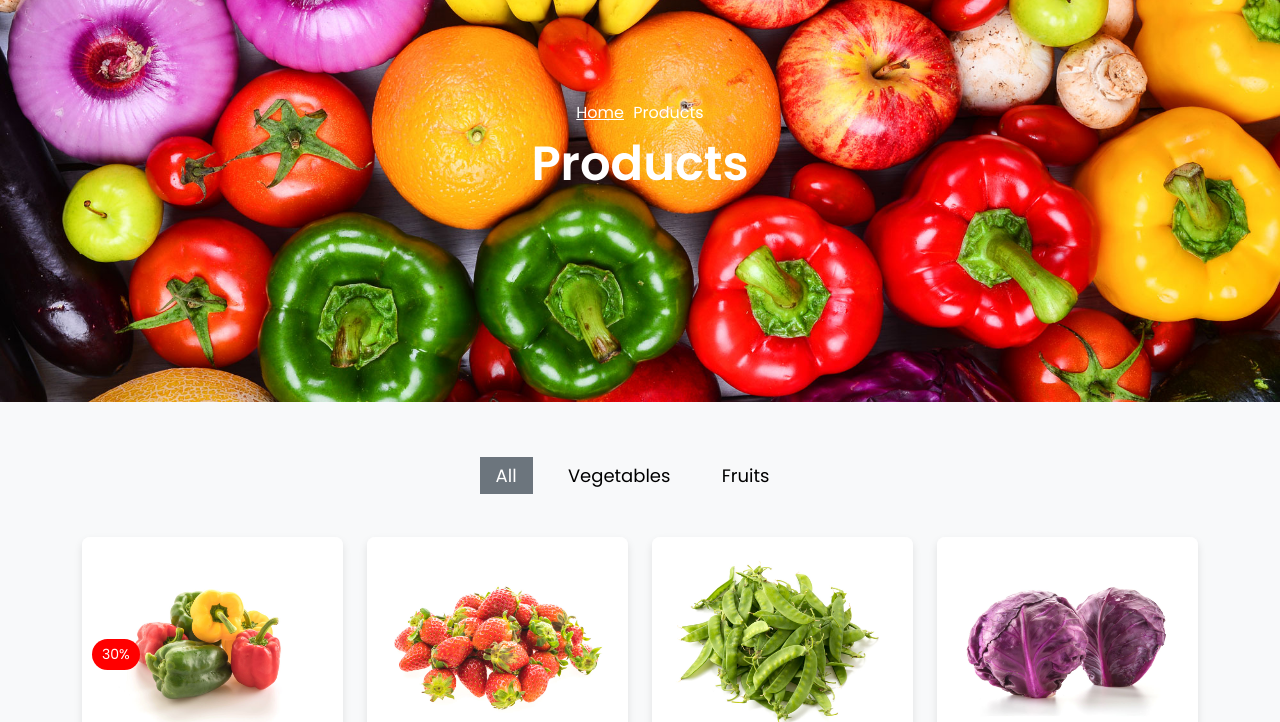
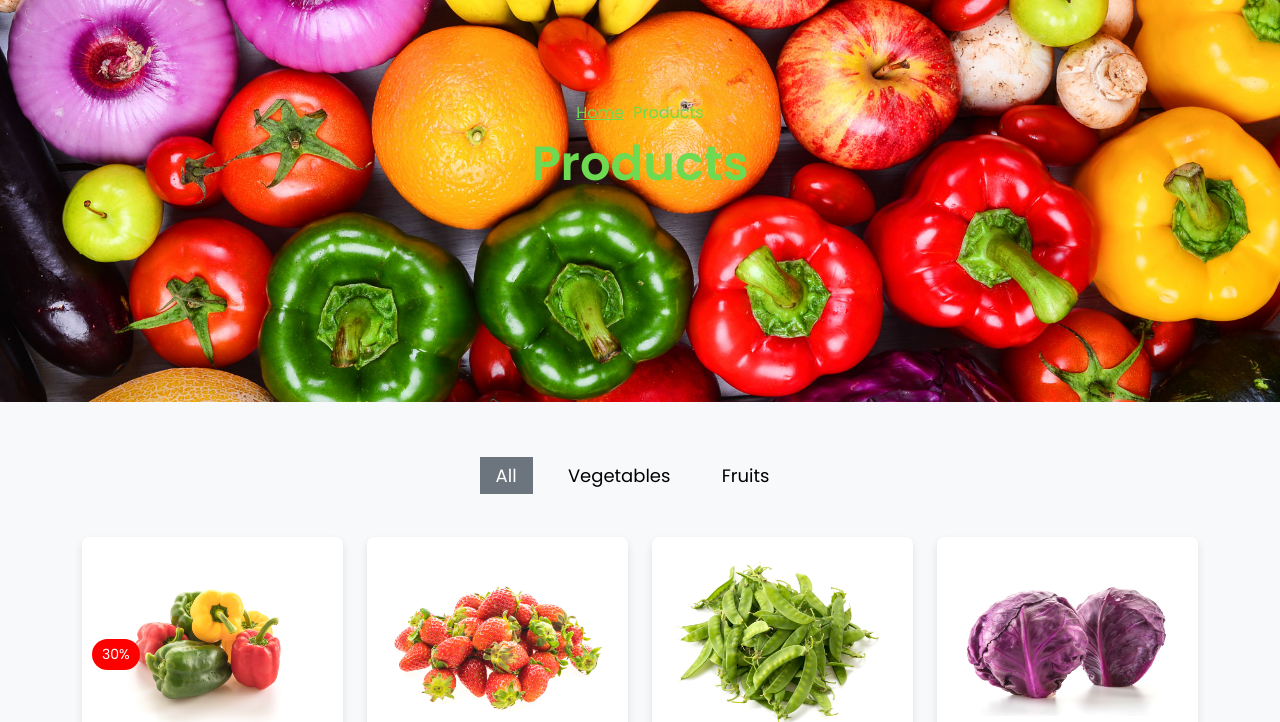
Before and after one commit to Danielle024/veGETables-Website, a plain HTML site: page shop.html in a window 1280 px wide. Shown: the part 78-800 px from the top of the page. Drawn offline with nearby package versions, Linux system fonts and the light colour scheme.

Commit message:
Update style.css

```diff
--- a/style.css
+++ b/style.css
@@ -353,12 +353,12 @@ body {
 
 .hero-bread .breadcrumbs {
   font-size: 16px;
-  color: #fff;
+  color: #6eda51;
   margin-bottom: 10px;
 }
 
 .hero-bread .breadcrumbs a {
-  color: #fff;
+  color: #6eda51;
   text-decoration: underline;
   margin-right: 5px;
   transition: color 0.3s;
@@ -371,7 +371,7 @@ body {
 .hero-bread h1.bread {
   font-size: 48px;
   font-weight: 700;
-  color: #fff;
+  color: #6eda51;
   margin-bottom: 0;
 }
 
```
